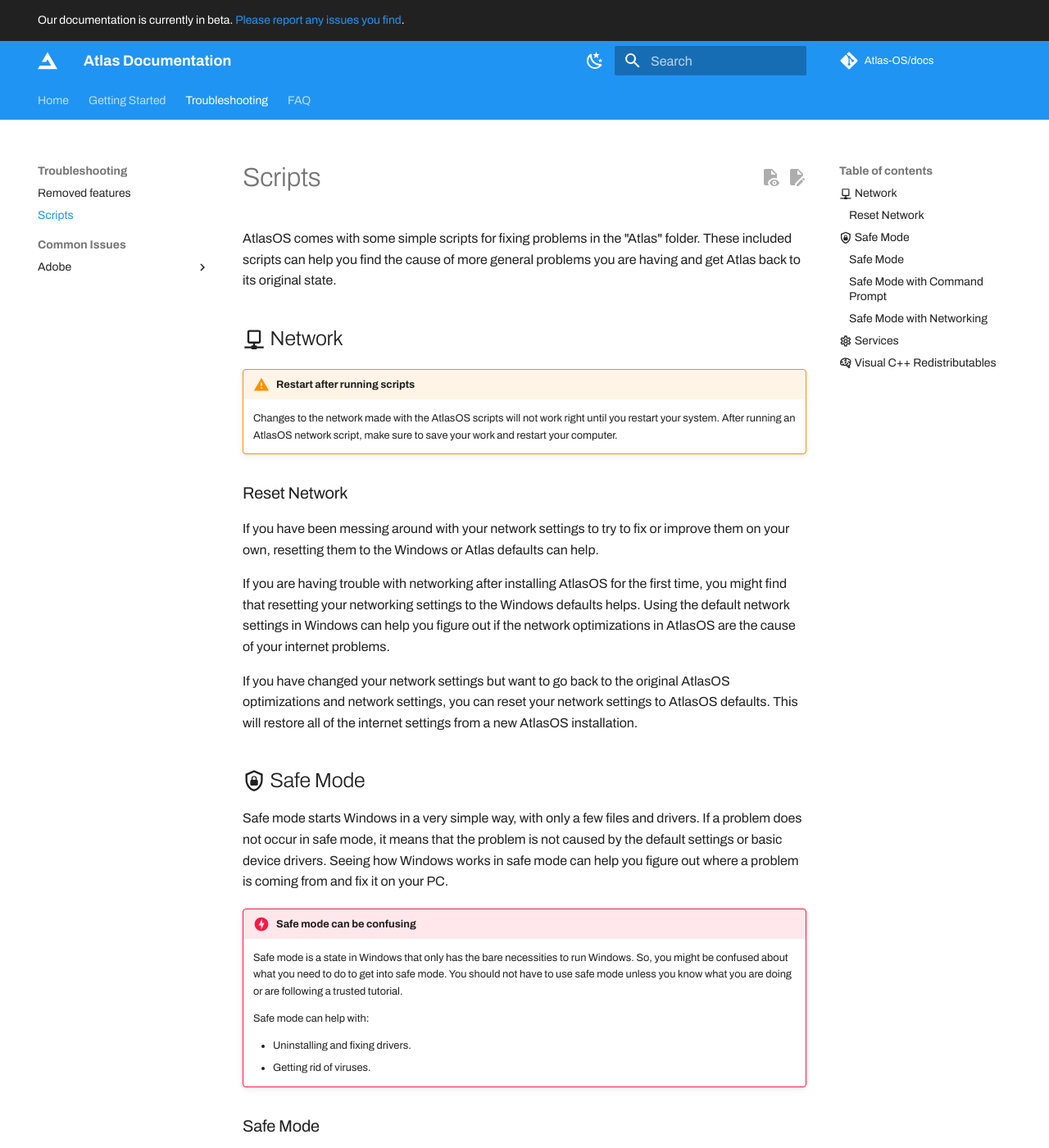
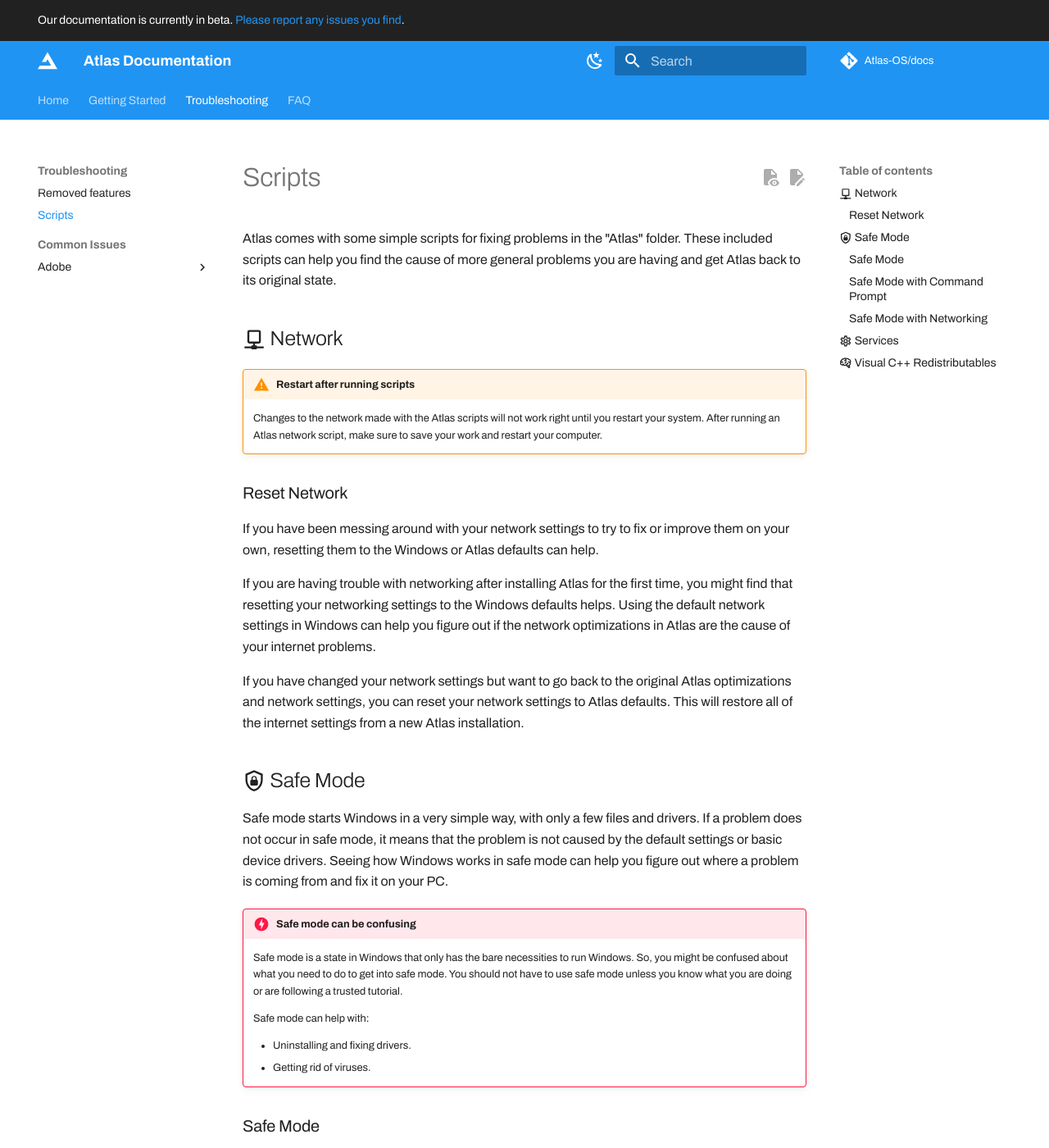
Before and after one commit to Atlas-OS/docs, an MkDocs documentation site: the page built from docs/Troubleshooting/Scripts.md, in a window 1280 px wide and 1400 px high. Shown: the whole window at 82% size. Built offline with MkDocs 1.6.1 and Material for MkDocs 9.7.7, drawn with Linux system fonts in a browser that asks for light colours; some web fonts are replaced; plug-ins that fetch from the network failed and are left out; comment, search, counter and statistics services are not loaded; some of the changed text lies outside the part shown.

Commit message:
Update Scripts.md

```diff
--- a/docs/Troubleshooting/Scripts.md
+++ b/docs/Troubleshooting/Scripts.md
@@ -1,17 +1,17 @@
-AtlasOS comes with some simple scripts for fixing problems in the "Atlas" folder. These included scripts can help you find the cause of more general problems you are having and get Atlas back to its original state.
+Atlas comes with some simple scripts for fixing problems in the "Atlas" folder. These included scripts can help you find the cause of more general problems you are having and get Atlas back to its original state.
 
 ## :material-network-outline: Network
 
 !!! warning "Restart after running scripts"
-    Changes to the network made with the AtlasOS scripts will not work right until you restart your system. After running an AtlasOS network script, make sure to save your work and restart your computer.
+    Changes to the network made with the Atlas scripts will not work right until you restart your system. After running an Atlas network script, make sure to save your work and restart your computer.
 
 ### Reset Network
 
 If you have been messing around with your network settings to try to fix or improve them on your own, resetting them to the Windows or Atlas defaults can help.
 
-If you are having trouble with networking after installing AtlasOS for the first time, you might find that resetting your networking settings to the Windows defaults helps. Using the default network settings in Windows can help you figure out if the network optimizations in AtlasOS are the cause of your internet problems.
+If you are having trouble with networking after installing Atlas for the first time, you might find that resetting your networking settings to the Windows defaults helps. Using the default network settings in Windows can help you figure out if the network optimizations in Atlas are the cause of your internet problems.
 
-If you have changed your network settings but want to go back to the original AtlasOS optimizations and network settings, you can reset your network settings to AtlasOS defaults. This will restore all of the internet settings from a new AtlasOS installation.
+If you have changed your network settings but want to go back to the original Atlas optimizations and network settings, you can reset your network settings to Atlas defaults. This will restore all of the internet settings from a new Atlas installation.
 
 ## :material-shield-lock-outline: Safe Mode
 
```
Also changed, not shown: other parts of docs/Troubleshooting/Scripts.md (+1 -1 lines).
